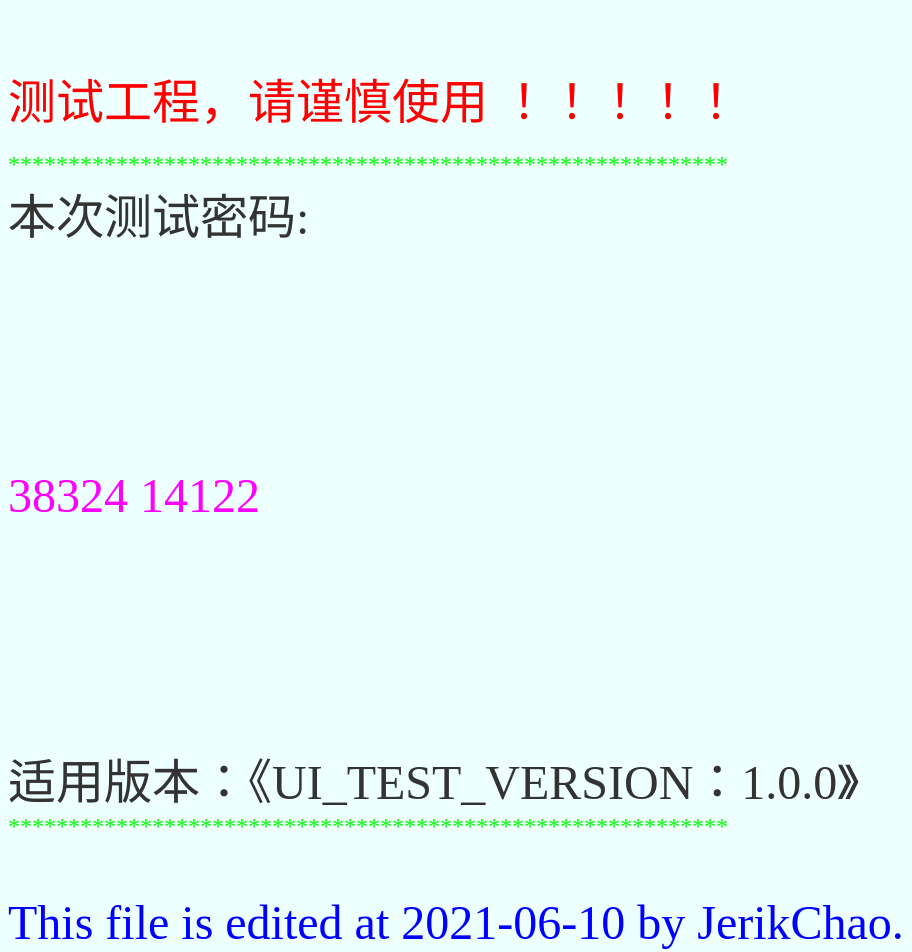
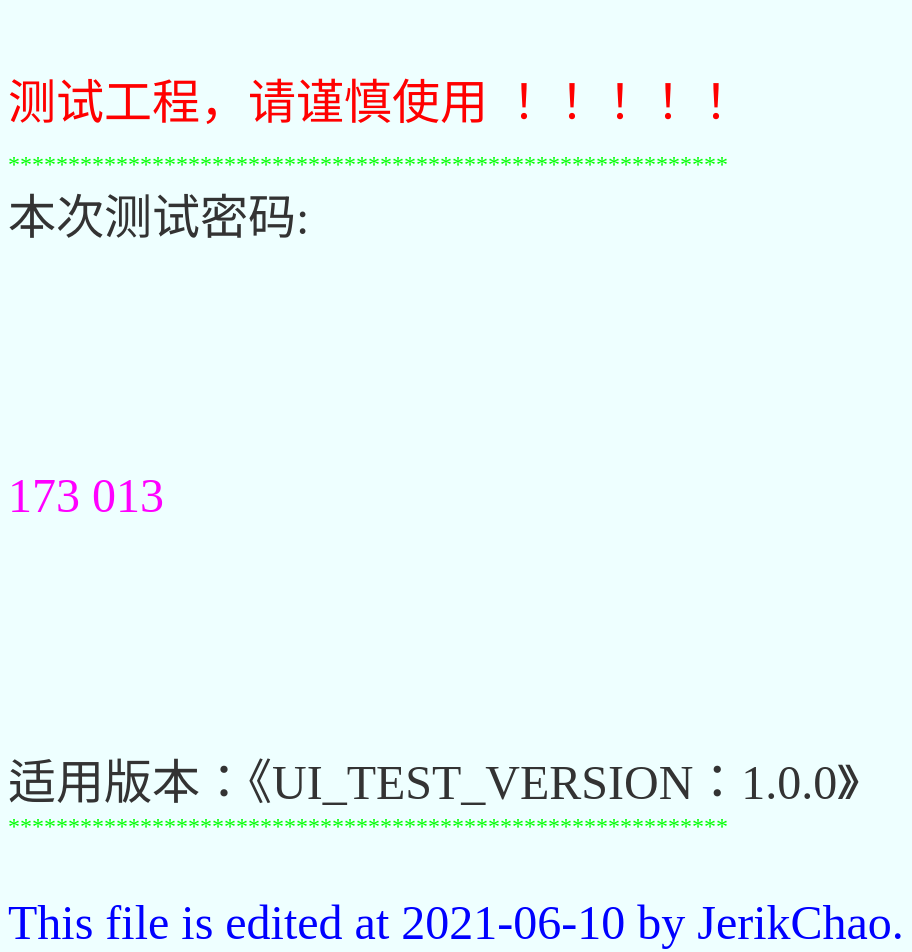
Before and after one commit to JerikChao/JerikChao.github.io, a plain HTML site: page index.html in a window 1280 px wide. Shown: the whole page, without its empty margins (0-912 px from the left). Drawn offline with Linux system fonts and the light colour scheme.

Commit message:
modified passwd for UI test project

```diff
--- a/index.html
+++ b/index.html
@@ -7,7 +7,7 @@
 		<font face="黑体" size="11" color="#FF0000"><br/>测试工程，请谨慎使用 ！！！！！</font><br/><br/>
 		<font face="黑体" size="5" color="#00FF00">************************************************************</font><br/>
 		<font face="黑体" size="7" color="#333333">本次测试密码:<font/><br/><br/><br/><br/><br/>
-		<font face="华文琥珀" size="11" color="#ff00ff"> 38324  14122 </font><br/><br/><br/><br/><br/>
+		<font face="华文琥珀" size="11" color="#ff00ff"> 173 013 </font><br/><br/><br/><br/><br/>
 		<font face="黑体" size="7" color="#333333">适用版本：《UI_TEST_VERSION：1.0.0》</font><br/>
 		<font face="黑体" size="5" color="#00FF00">************************************************************</font><br/><br/>
 
```
